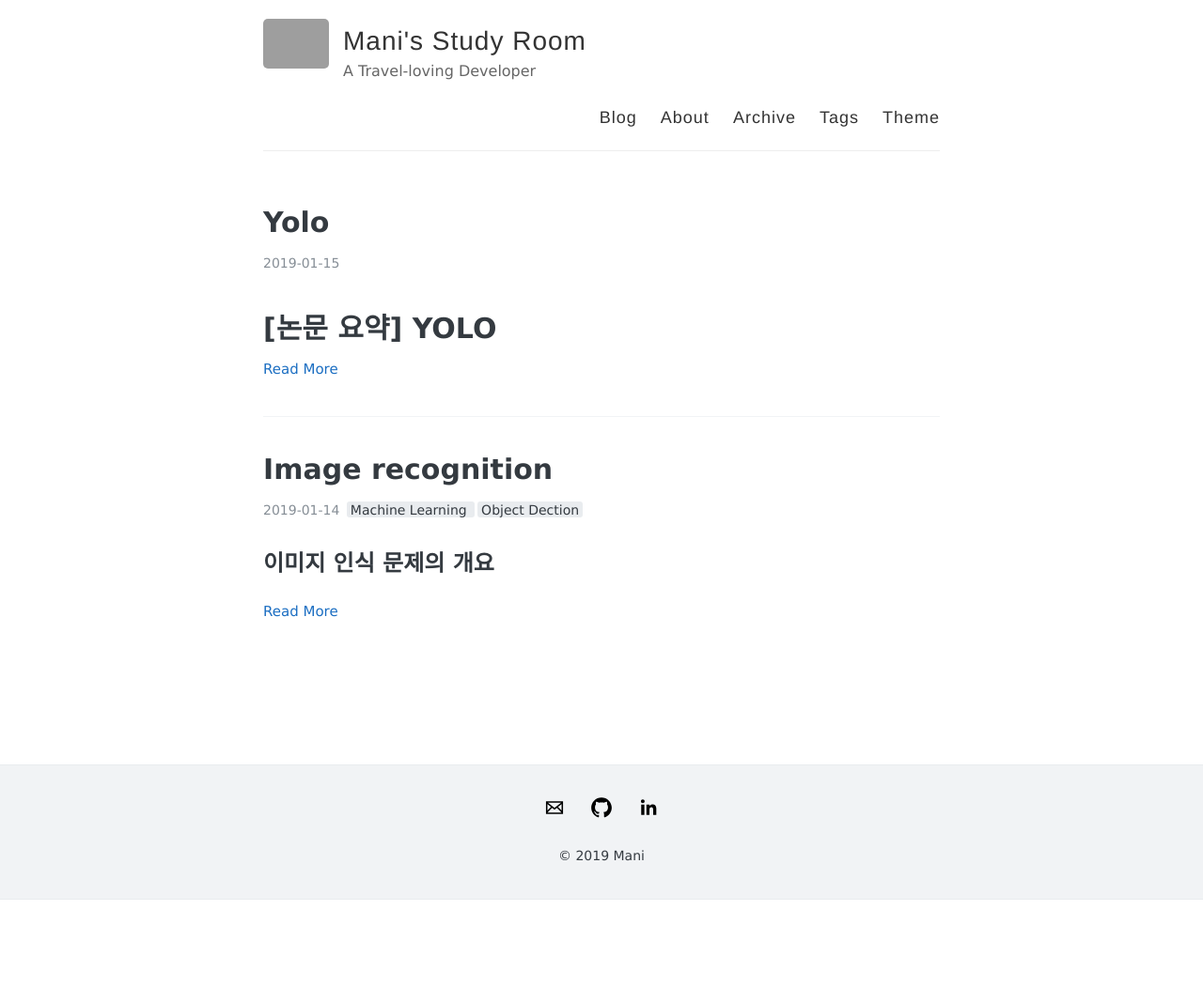
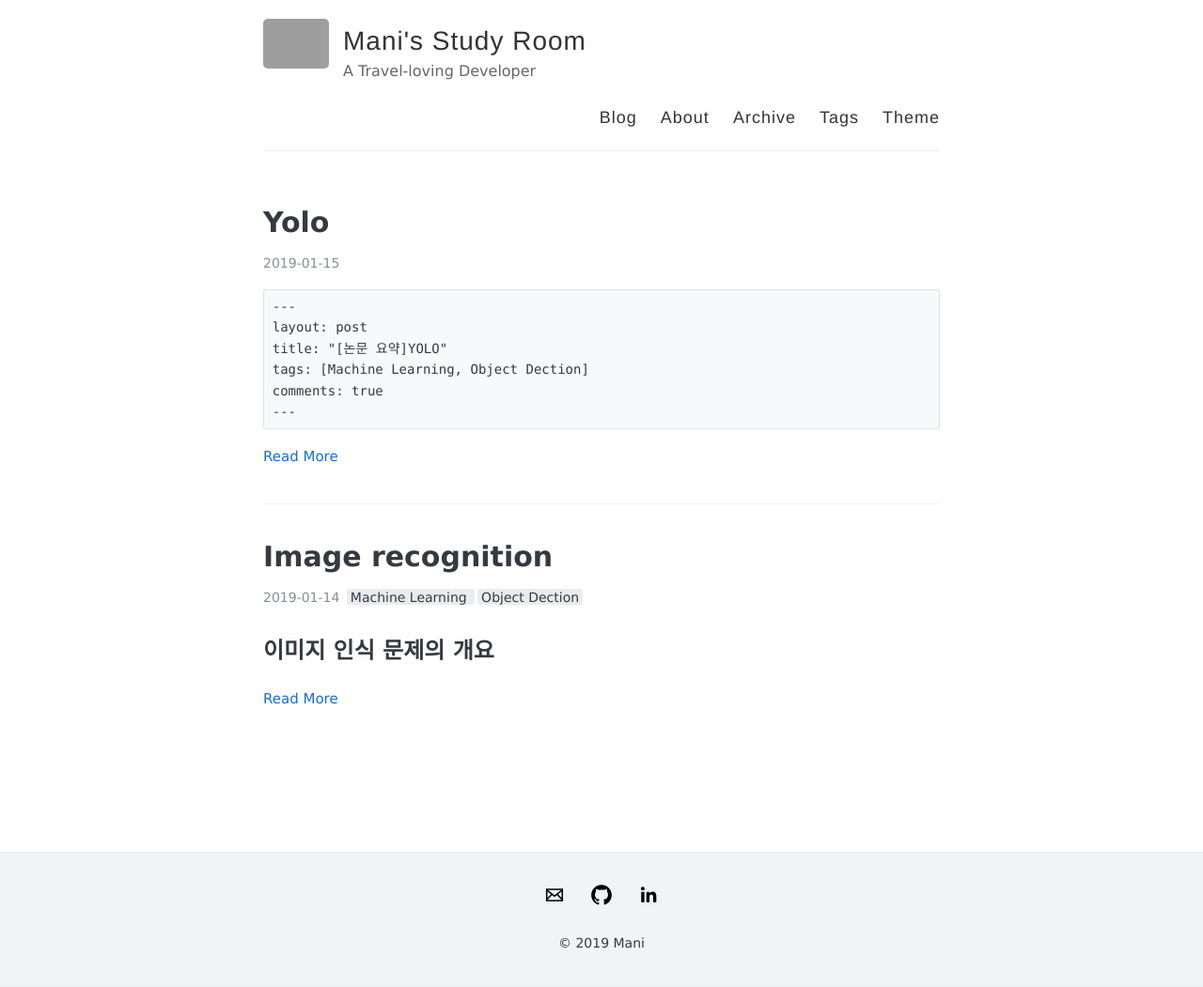
Before and after one commit to Leebyeongman/Leebyeongman.github.io, a Jekyll site: the page built from index.html, in a window 1280 px wide. Shown: the whole page at 94% size. Built offline with Jekyll 4.4.1, drawn with Linux system fonts in a browser that asks for light colours; the list of posts is cut into pages by our own code; before the commit the page ends 958 px from its top, so only the background shows below that; grey boxes are pictures that could not be loaded.

Commit message:
update YOLO.md

````diff
--- a/_posts/2019-01-15-YOLO.md
+++ b/_posts/2019-01-15-YOLO.md
@@ -1,4 +1,11 @@
-# [논문 요약] YOLO
+```
+---
+layout: post
+title: "[논문 요약]YOLO"
+tags: [Machine Learning, Object Dection]
+comments: true
+---
+```
 
 ![Title](C:\Users\ssey0\OneDrive\바탕 화면\blog\leebyeongman.github.io\images\Mani\2019-01-15-YOLO_1.PNG)
 
````
